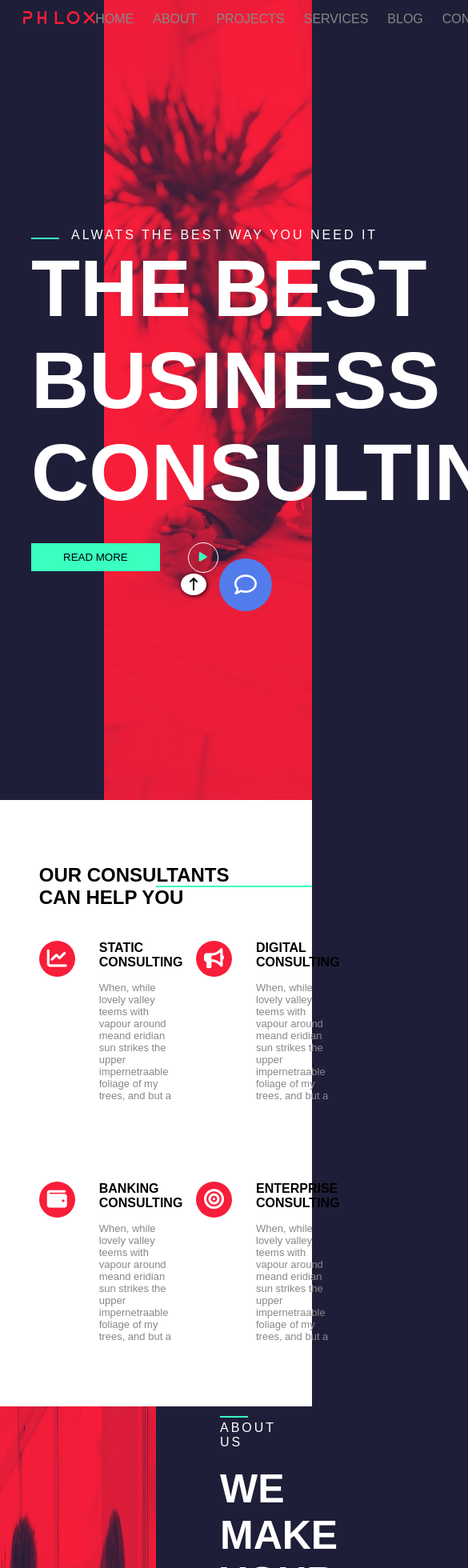
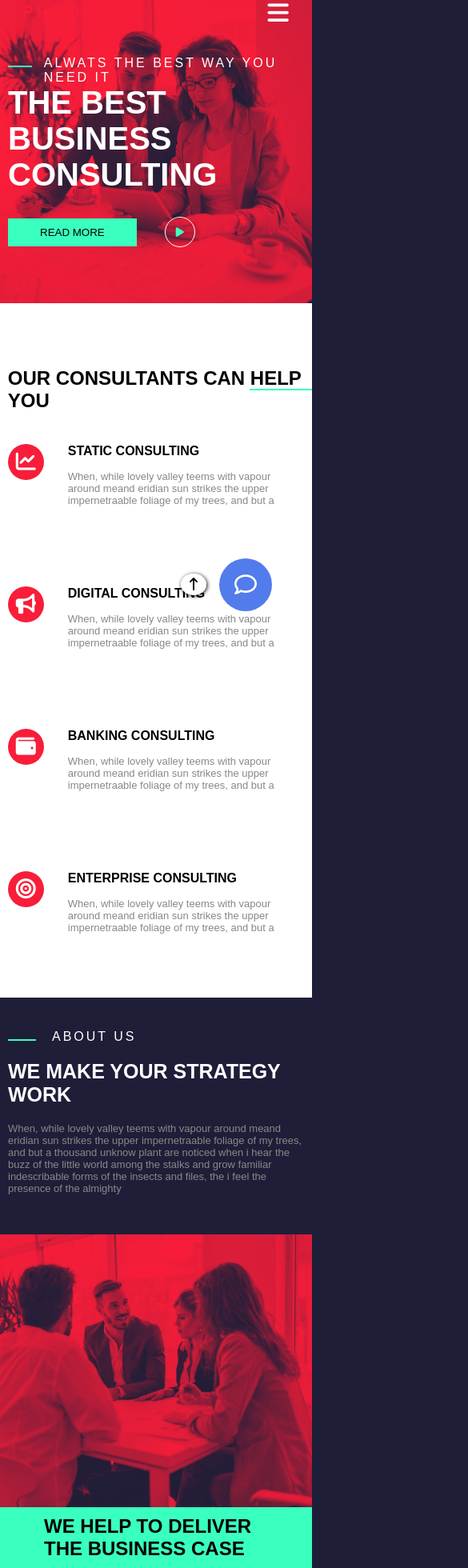
Before and after one commit to chrialge/proj-html-vuejs, a Vue app: page / in a window 390 px wide. Shown: the top 1960 px of the page at 80% size, 585 px wide, since content can reach past the window. Built offline with nearby package versions, Linux system fonts and the light colour scheme; a web font is replaced by a local one.

Commit message:
add responsive for header, footer, jumbotron, testimonial, about us, our consultation

```diff
--- a/src/assets/scss/Partial/_footer.scss
+++ b/src/assets/scss/Partial/_footer.scss
@@ -73,4 +73,34 @@
             }
         }
     }
+
+    @media screen and (max-width: 900px){
+
+        .container{
+
+            &>.footer_top{
+                flex-wrap: wrap;
+                gap: 20px;
+
+
+                &>.navbar>ul{
+                    flex-wrap: wrap;
+                }
+            }
+        }
+
+    }
+
+
+    @media screen and (max-width: 750px){
+
+        .container{
+
+            &>.footer-bottom{
+                flex-wrap: wrap;
+                gap: 20px;
+            }
+        }
+
+    }
 }
--- a/src/assets/scss/Partial/_header.scss
+++ b/src/assets/scss/Partial/_header.scss
@@ -45,5 +45,76 @@
                 }
             }
         }
+
+        .sidebar-mobile{
+            display: none;
+            font-size: 30px;
+
+            &>.overlay{
+                visibility: hidden;
+                opacity: 0;
+                transition: visibility 0s, opacity 0.5s linear;
+                z-index: 99999;
+                background-color: #1f1e38fd;
+                position: fixed;
+                top: 0;
+                left: 0;
+                width: 100%;
+                height: 100%;
+                padding: 20px;
+
+                &>i{
+                    width: 100%;
+                    text-align: end;
+                    font-size: 25px;
+
+
+                }
+
+                &>ul{
+
+                    list-style: none;
+                    display: flex;
+                    flex-direction: column;
+                    align-items: center;
+                    height: 100%;
+                    justify-content: space-around;
+
+                    &>li>a{
+                        text-decoration: none;
+                        color: white;
+                        font-size: 20px;
+                        font-weight: bolder;
+                        padding-bottom: 5px;
+                        border-bottom: 2px solid transparent;
+
+                        display: block;
+
+                        &:hover{
+                            transition: all 0.3s ease-in-out;
+                            border-color: white;
+                        }
+
+                    }
+                }
+            }
+        }
+    }
+
+
+    @media screen and (max-width: 720px) {
+
+        nav{
+
+            .navbar{
+                display: none;
+            }
+
+            .sidebar-mobile{
+                display: block;
+            }
+        }
+
+
     }
 }
--- a/src/assets/scss/Partial/_main.scss
+++ b/src/assets/scss/Partial/_main.scss
@@ -52,6 +52,48 @@
         background-repeat: no-repeat;
         background-size: cover;
     }
+
+    @media screen and (max-width: 900px){
+
+        .right{
+            display: none;
+        }
+
+        .left{
+            background-image: url('/public/images/portrait-of-young-architect-woman-on-meeting-KFZCE3A.jpg');
+            background-repeat: no-repeat;
+            background-size: cover;
+
+            &>.jumbotron_info{
+
+                &>h1{
+                    width: 100%;
+                    max-width: 800px;
+
+                }
+            }
+        }
+
+        .col-4{
+            padding: 70px 10px;
+            width: 100%;
+        }
+
+    }
+
+    @media screen and (max-width:700px) {
+        .left{
+
+
+            &>.jumbotron_info{
+
+                &>h1{
+                    font-size: 40px;
+
+                }
+            }
+        }
+    }
 }
 
 // endregion Jumbotron
@@ -81,11 +123,21 @@
                     width: 50%;
                 }
             }
+
+
+
         }
 
         .row {
             flex-wrap: wrap;
             gap: 100px;
+
+            @media screen and (max-width: 900px){
+
+                .col-6-50{
+                    width: 100% !important;
+                }
+            }
 
             .col-6-50 {
                 width: calc(50% - 50px);
@@ -110,6 +162,14 @@
 
         }
     }
+
+    @media screen and (max-width: 500px) {
+        .container-sm{
+            width: 95%;
+        }
+    }
+
+
 }
 
 // endregion our-consultation
@@ -177,6 +237,68 @@
             }
         }
     }
+
+    @media screen and (max-width: 990px){
+        .container_fluid>.top-about-us {
+            flex-wrap: wrap;
+            gap: 20px;
+            flex-direction: column-reverse;
+
+
+            &>.col-6, &>.col-5{
+                width: 100%;
+            }
+
+            &>.col-5{
+                padding-top: 40px;
+            }
+        }
+
+        .container_fluid{
+            &>.col-11{
+                width: 100%;
+            }
+        }
+    }
+
+    @media screen and (max-width: 580px) {
+
+        .container_fluid>.top-about-us {
+
+            &>.col-5{
+                padding: 40px 10px 10px;
+            }
+        }
+
+        .container_fluid {
+            .right {
+                h1 {
+                    font-size: 25px;
+                }
+            }
+        }
+
+
+        .container_fluid{
+            &>.col-11{
+                flex-wrap: wrap;
+                gap: 10px
+            }
+        }
+
+
+        .container_fluid {
+
+
+
+            .banner {
+
+                padding: 10px 10px 50px;
+            }
+        }
+
+    }
+
 }
 
 // region about-us
@@ -276,6 +398,48 @@
 
         }
     }
+
+    @media screen and (max-width: 900px) {
+
+        .container {
+
+
+
+            .header-project {
+                justify-content: center;
+                flex-wrap: wrap;
+                padding-bottom: 20px;
+
+                h1 {
+                    font-size: 20px;
+                    width: 100%;
+                    padding: 20px 0;
+                }
+
+                .btn-prev-next {
+
+                    button {
+                        cursor: pointer;
+                        background-color: $phlox-bg-btn-next-prev;
+                        padding: 7px;
+                        border: none;
+                        margin-left: 5px;
+                    }
+                }
+            }
+
+            .row{
+
+                &>.col-4:nth-child(n + 2){
+                    display: none;
+                }
+
+                &>.col-4:first-child{
+                    width: 100%;
+                }
+            }
+        }
+    }
 }
 
 // end region project
@@ -286,6 +450,8 @@
 
     .container_testimonial {
         margin-left: 10%;
+
+
 
         .container_header {
             margin-right: 10%;
@@ -356,6 +522,48 @@
                 }
             }
         }
+
+
+
+    }
+    @media screen and (max-width: 1250px) {
+
+        .container_testimonial {
+            margin-left: 0;
+
+            .container_testimonials{
+                padding-right: 0;
+            }
+        }
+    }
+
+    @media screen and (max-width: 900px){
+
+        .container_testimonial {
+            margin-left: 0;
+
+            .container_header{
+                margin: 0;
+                padding: 10px;
+
+                &>h1{
+
+                    margin: 0;
+                }
+            }
+            .container_testimonials{
+                padding-right: 0;
+
+                &>.testimonials{
+                    flex-wrap: wrap;
+
+                    &>.col-4{
+                        width: 100%;
+                    }
+                }
+            }
+        }
+
     }
 }
 
@@ -422,10 +630,38 @@
 
                     .col-2 {
                         width: 100%;
+
+
+
                     }
                 }
 
             }
+
+        @media screen and (max-width: 900px){
+
+            .row{
+
+                .col-2{
+
+                    .banner-img {
+                        top: 60%;
+                        padding: 10px;
+                        width: 100%;
+
+                        &>*{
+                            margin: 10px;
+                        }
+                    }
+                }
+            }
+
+            .header-blog{
+                padding-top: 20px;
+                gap: 20px;
+                flex-wrap: wrap;
+            }
+        }
     }
 }
 
--- a/src/assets/scss/style.scss
+++ b/src/assets/scss/style.scss
@@ -45,3 +45,16 @@
         }
     }
 }
+
+
+@media (max-width: 1100px){
+    #our-consultation .container-sm .title .width-long {
+        width: 40%;
+    }
+}
+
+@media (max-width: 900px){
+    #our-consultation .container-sm .title .width-long {
+        width: 20%;
+    }
+}
--- a/src/components/HeaderApp.vue
+++ b/src/components/HeaderApp.vue
@@ -9,6 +9,16 @@ export default {
   },
   props: {
     navbar: Array,
+  },
+  methods: {
+    openSiderbar() {
+      document.getElementById("overlay").style.visibility = "visible"
+      document.getElementById("overlay").style.opacity = 1;
+    },
+    closeSiderbar() {
+      document.getElementById("overlay").style.visibility = ""
+      document.getElementById("overlay").style.opacity = '';
+    }
   }
 }
 </script>
@@ -24,12 +34,22 @@ export default {
       <!-- /logo -->
 
       <!-- navbar -->
-      <div class="navbar">
+      <div class="navbar" >
         <ul>
           <li v-for="section in navbar"><a :href="section.href">{{ section.name }}</a></li>
         </ul>
       </div>
       <!-- /navbar -->
+
+      <div class="sidebar-mobile">
+        <i class="fa-solid fa-bars" @click="openSiderbar()"></i>
+        <div class="overlay" id="overlay">
+          <i class="fa fa-close" aria-hidden="true" @click="closeSiderbar()"></i>
+          <ul>
+            <li v-for="section in navbar"><a :href="section.href">{{ section.name }}</a></li>
+          </ul>
+        </div>
+      </div>
 
     </nav>
   </header>
--- a/src/components/components-section/AboutUs.vue
+++ b/src/components/components-section/AboutUs.vue
@@ -11,6 +11,7 @@ export default {
 <template>
     <section id="about-us">
         <div class="container_fluid d-flex">
+            <div class="d-flex top-about-us">
                 <div class="left col-6">
                     <img src="/images/business-people-working-together-on-project-and-5FHSKBL.jpg"
                         alt="people working together on project">
@@ -23,11 +24,15 @@ export default {
                     <h1>WE MAKE YOUR STRATEGY WORK</h1>
                     <p class="paragraph">
                         When, while lovely valley teems with vapour around meand eridian sun strikes the upper
-                    impernetraable foliage of my trees, and but a thousand unknow plant are noticed when i hear the buzz
-                    of the little world among the stalks and grow familiar indescribable forms of the insects and files,
+                        impernetraable foliage of my trees, and but a thousand unknow plant are noticed when i hear the
+                        buzz
+                        of the little world among the stalks and grow familiar indescribable forms of the insects and
+                        files,
                         the i feel the presence of the almighty
                     </p>
                 </div>
+            </div>
+
             <div class="banner d-flex col-11 posi-rela">
                 <div class="left_banner">
                     <h1>WE HELP TO DELIVER THE BUSINESS CASE</h1>
```
Lines whose indentation alone changed are shown as unchanged.
